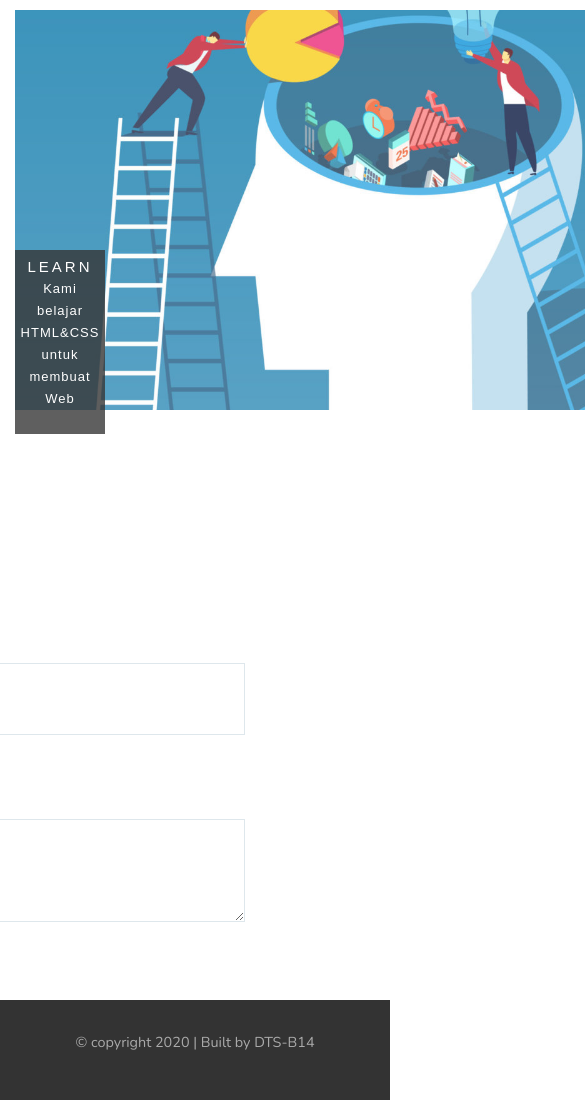
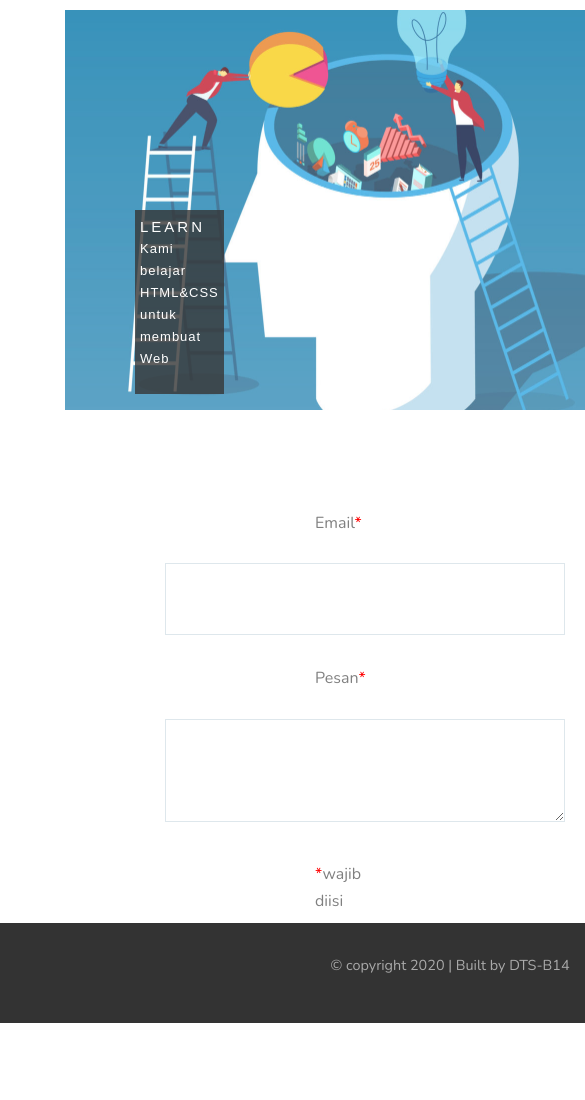
Before and after one commit to DTS-B14-team/B14_DTS20, a plain HTML site: page index.html in a window 390 px wide. Shown: the part 1391-2491 px from the top of the page, 585 px wide, since content can reach past the window. After the commit the page ends 2418 px from the top, so only its background shows below. Drawn offline with nearby package versions, Linux system fonts and the light colour scheme; files that its build step writes are made by us from their sources; files whose address does not match are found by name.

Commit message:
Update responsive.css

```diff
--- a/responsive.css
+++ b/responsive.css
@@ -24,22 +24,26 @@
   /*Extrea 2*/
     .extra2 {
       float: none;
+      height: 500px;
     }
     .extra2-item img {
       width: 750px;
       height: 400px;
       text-align: center;
+      margin-left: 120px;
     }
     .extra2-text {
-      max-width: 70%;
-      padding-right: 70px;
+      max-width: 80%;
+      padding-right: 170px;
       padding-top: 0;
+      margin-left: 120px;
+      text-align: left;
     }
     .extra2-text h5 {
       font-size: 15px;
     }
     .extra2-bag {
-      height: 600px;
+      height: 1000px;
       padding: 10px 10px;
       text-align: center;
     }
@@ -49,12 +53,14 @@
       margin-left: 150px;
       display: block;
     }
-    .contact h3 {
-      text-align: center;
-    }
+
     .contact p {
       text-align: left;
+      margin-left: 150px;
     }
+    .contact-form {
+     float: none;
+
 }
 
 
@@ -98,8 +104,12 @@
   }
 
 /*ekstra 2*/
+  .extra2 {
+    float: none;
+    height: 500px;
+  }
   .extra2-bag {
-    height: 600px;
+    height: 1000px;
     padding: 0px;
   }
   .extra2-text {
@@ -110,6 +120,13 @@
     background-color: rgba(0, 0, 0, 0.8);
     color:white;
     padding: 8px 5px;
+  }
+
+  .extra2-item img {
+    width: 600px;
+    height: 400px;
+    text-align: center;
+    margin-left: 50px;
   }
   .contact {
     float:none;
@@ -123,6 +140,7 @@
 
   /*footer*/
   footer {
-    text-align: center;
+   width: 900px;
   }
+
 }
```
